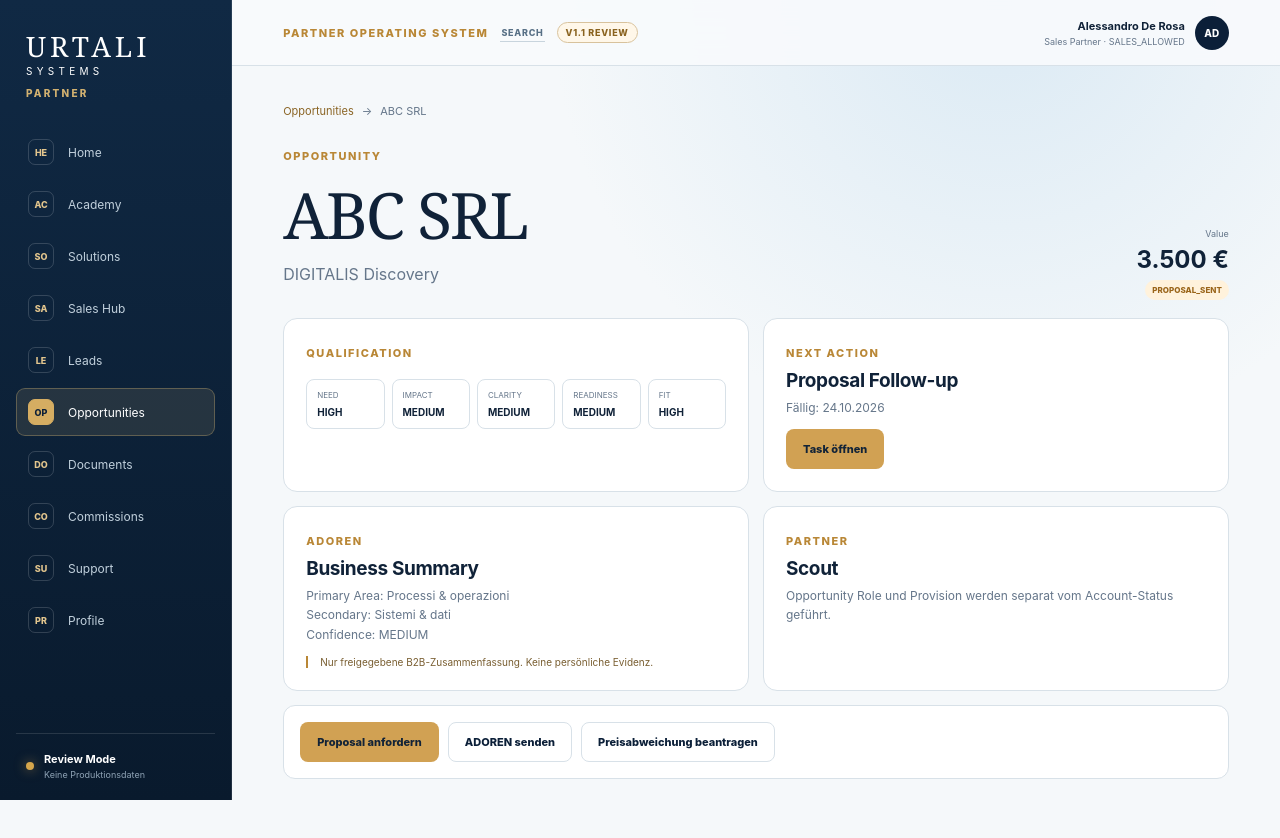
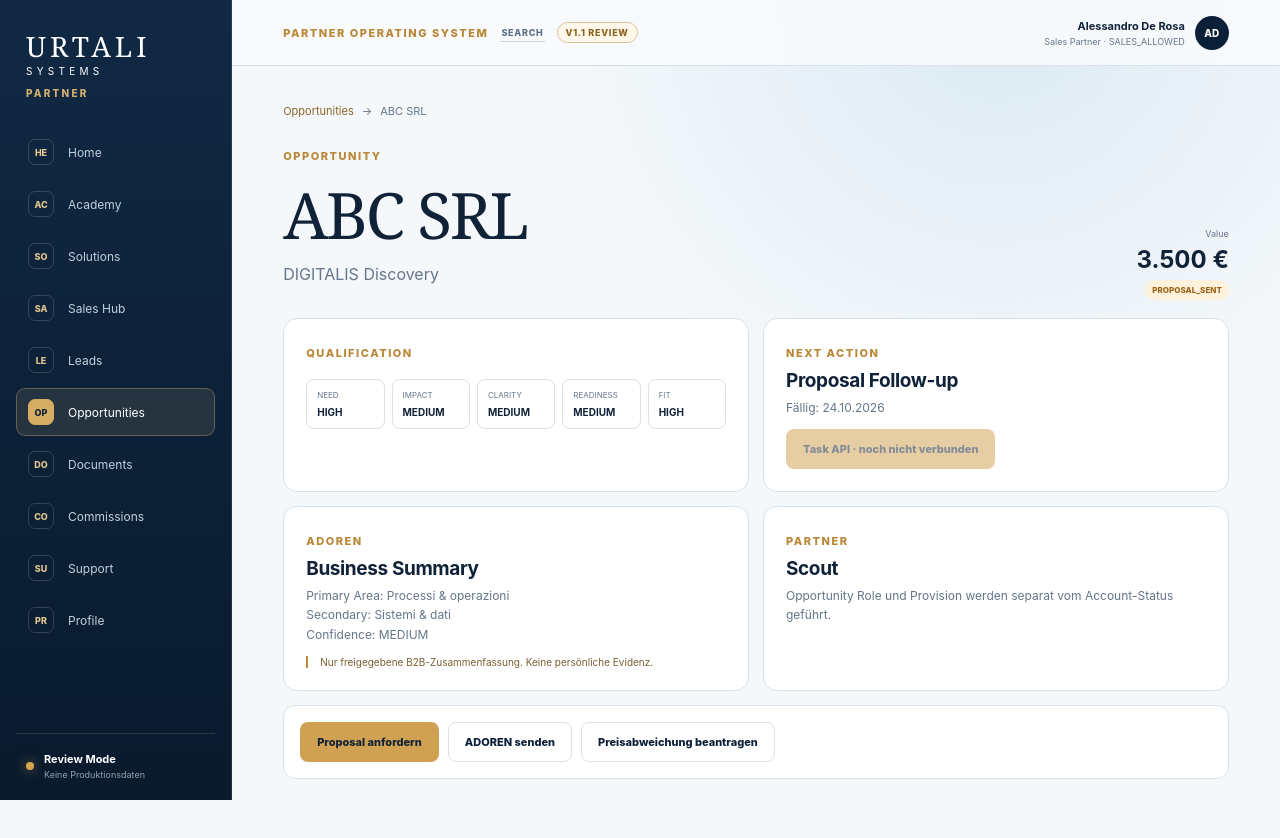
Before and after one commit to lavolpeofficial/vito-platform, a Next.js app in the folder apps/partner-portal/: page /opportunities/abc-srl in a window 1280 px wide. Shown: the top 838 px of the page. Built offline with nearby package versions, Linux system fonts and the light colour scheme.

Commit message:
chore(partner-portal): make review boundary explicit in apps/partner-portal/app/(portal)/opportunities/[id]/page.tsx

```diff
--- a/apps/partner-portal/app/(portal)/opportunities/[id]/page.tsx
+++ b/apps/partner-portal/app/(portal)/opportunities/[id]/page.tsx
@@ -23,7 +23,7 @@ export default async function OpportunityPage({ params }: { params: Promise<{ id
         <article className="panel"><span className="eyebrow">Qualification</span><div className="score-grid">
           {['need','impact','clarity','readiness','fit'].map((key) => <div key={key}><span>{key}</span><strong>{String(item[key as keyof typeof item])}</strong></div>)}
         </div></article>
-        <article className="panel"><span className="eyebrow">Next Action</span><h2>{item.nextAction}</h2><p>Fällig: {item.due}</p><button className="button primary" type="button">Task öffnen</button></article>
+        <article className="panel"><span className="eyebrow">Next Action</span><h2>{item.nextAction}</h2><p>Fällig: {item.due}</p><button className="button primary" type="button" disabled title="Task API not connected">Task API · noch nicht verbunden</button></article>
         <article className="panel"><span className="eyebrow">ADOREN</span><h2>Business Summary</h2><p>Primary Area: Processi & operazioni<br />Secondary: Sistemi & dati<br />Confidence: MEDIUM</p><div className="scope-guard">Nur freigegebene B2B-Zusammenfassung. Keine persönliche Evidenz.</div></article>
         <article className="panel"><span className="eyebrow">Partner</span><h2>{item.partnerRole}</h2><p>Opportunity Role und Provision werden separat vom Account-Status geführt.</p></article>
       </section>
```
